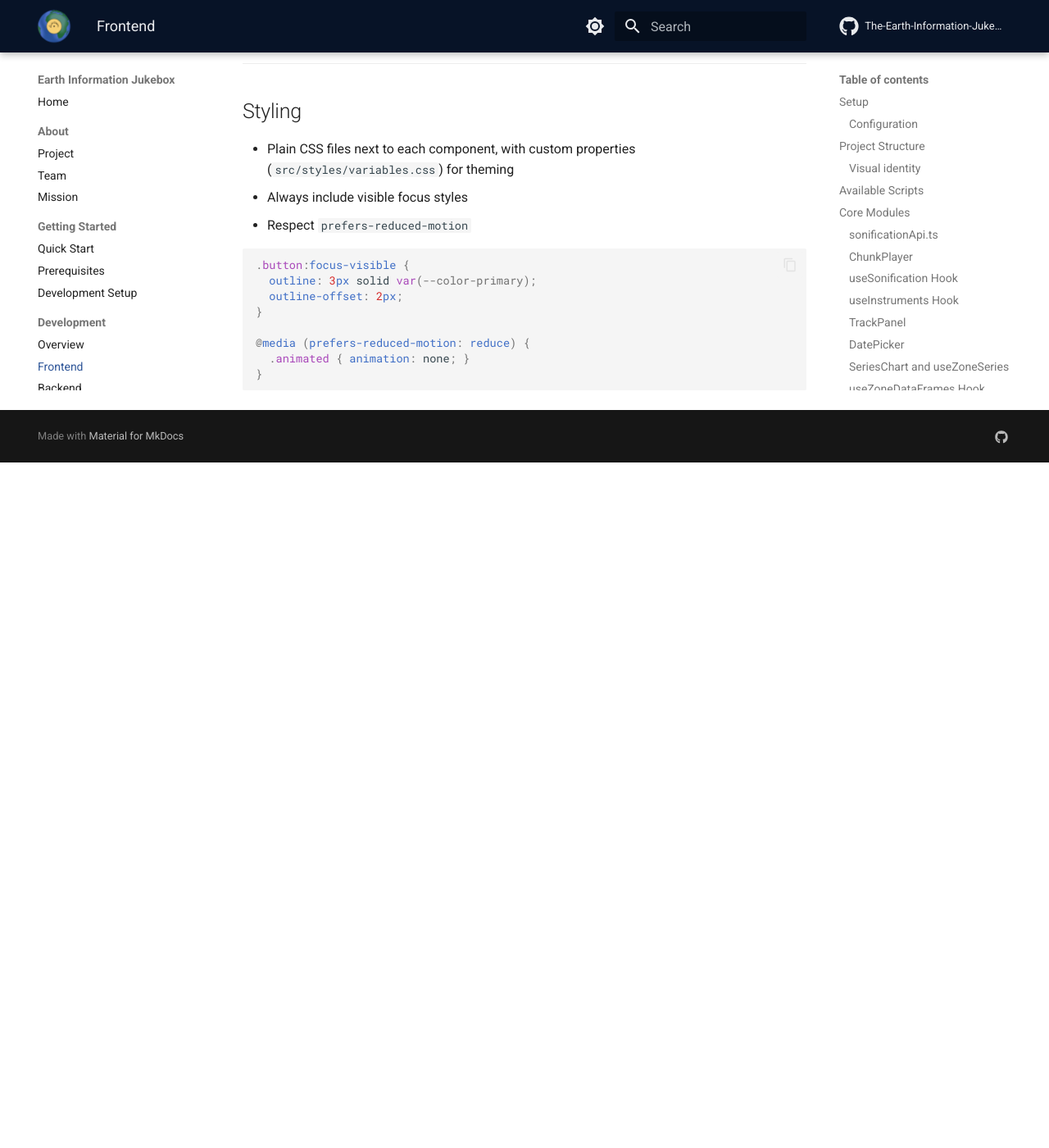
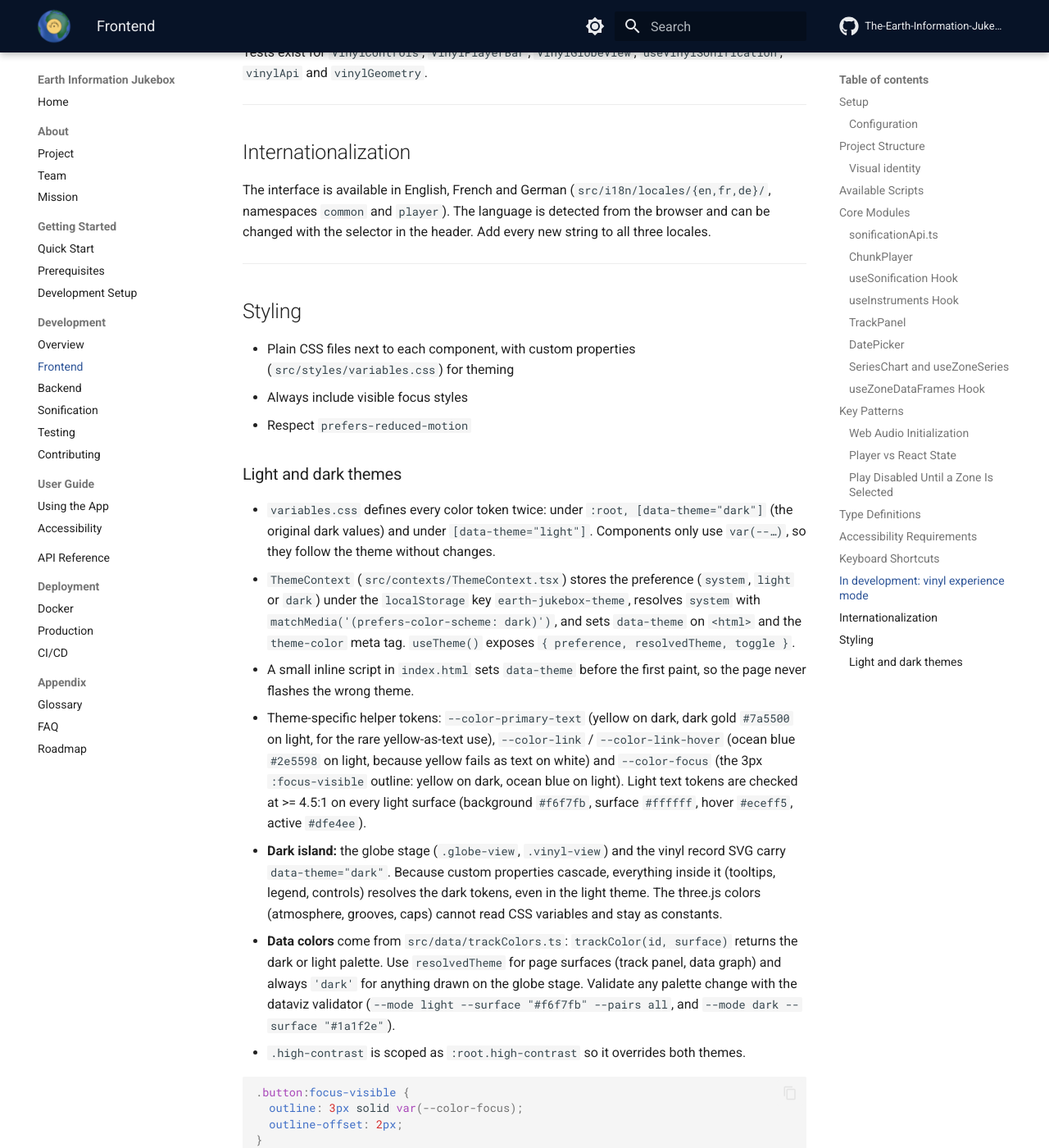
Before and after one commit to The-Earth-Information-Jukebox-HEIG-VD/documentation, an MkDocs documentation site: the page built from docs/development/frontend.md, in a window 1280 px wide and 1400 px high, scrolled down 9977 px. Shown: the whole window at 82% size. Built offline with MkDocs 1.6.1 and Material for MkDocs 9.7.7, drawn with Linux system fonts in a browser that asks for light colours; comment, search, counter and statistics services are not loaded; before the commit the page ends 10541 px from its top, so only the background shows below that; some of the changed text lies outside the part shown.

Commit message:
docs: light and dark themes (#4)
* docs: light and dark themes (toggle, dark globe stage, two track palettes)

Co-Authored-By: Claude Opus 5.5 <noreply@anthropic.com>

* docs: light column in the visual identity table; sea ice track colour

Co-Authored-By: Claude Opus 5.5 <noreply@anthropic.com>

* docs: sea ice is ice white on dark backgrounds

Co-Authored-By: Claude Opus 5.5 <noreply@anthropic.com>

* docs: note the open sea ice / snow check on dark backgrounds

Co-Authored-By: Claude Opus 5.5 <noreply@anthropic.com>

---------

Co-authored-by: Claude Opus 5.5 <noreply@anthropic.com>

````diff
--- a/docs/development/frontend.md
+++ b/docs/development/frontend.md
@@ -83,15 +83,18 @@ The live UI is `AudioPlayerEnhanced` (with `Timeline`, `DatePicker` and the opti
 
 The palette comes from the logo (the Earth drawn as a vinyl record; source in `webapp/design/logo-source.png`, web sizes in `webapp/public/`). Tokens live in `src/styles/variables.css`:
 
-| Token | Value | Use |
-|---|---|---|
-| `--color-primary` | `#f5d078` (label yellow) | buttons, links, focus ring, selected fills |
-| `--color-on-primary` | `#0a0e17` | text and icons on a yellow fill (never white) |
-| `--color-secondary` | `#4a6fc7` (ocean blue) | graphics only; `--color-secondary-text` `#8ea8e6` for blue text |
-| `--color-land` | `#5a8c7c` (land green) | graphics; `--color-land-text` `#8fc3ae` for text |
-| `--color-background` / `--color-surface` | `#071327` / `#0f203e` | deep ocean blue (the logo's ocean, darkened) for the page and panels |
+| Token | Dark theme | Light theme | Use |
+|---|---|---|---|
+| `--color-primary` | `#f5d078` (label yellow) | `#f5d078` | buttons and selected fills (in light, selected fills add a navy `--selected-ring`) |
+| `--color-on-primary` | `#071327` | `#071327` | text and icons on a yellow fill (never white) |
+| `--color-primary-text` | `#f5d078` | `#7a5500` | the rare yellow-as-text use (yellow fails as text on white) |
+| `--color-link` | `#fbe3a6` | `#2e5598` | links |
+| `--color-focus` | `#f5d078` | `#2e5598` | the 3px `:focus-visible` ring |
+| `--color-secondary` | `#4a6fc7` (ocean blue) | `#4a6fc7` | graphics only; `--color-secondary-text` (`#8ea8e6` / `#2e5598`) for blue text |
+| `--color-land` | `#5a8c7c` (land green) | `#3f7a66` | graphics; `--color-land-text` (`#8fc3ae` / `#2f6b57`) for text |
+| `--color-background` / `--color-surface` | `#071327` / `#0f203e` | `#f6f7fb` / `#ffffff` | page and panels (dark: the logo's ocean, darkened) |
 
-Areas are separated by surface tone and spacing, not borders. Borders remain only on form controls (`--color-control-border`, at least 3:1), on data marks and in high contrast mode. Track colours (`data/trackColors.ts`) are data, not brand: the lightning yellow is close to the label yellow, so selected states next to track dots stay neutral.
+Areas are separated by surface tone and spacing, not borders. Borders remain only on form controls (`--color-control-border`, at least 3:1), on data marks and in high contrast mode. Track colours (`data/trackColors.ts`, one palette per theme, see [Light and dark themes](#light-and-dark-themes)) are data, not brand: the lightning yellow is close to the label yellow, so selected states next to track dots stay neutral.
 
 ---
 
@@ -300,9 +303,19 @@ The interface is available in English, French and German (`src/i18n/locales/{en,
 - Always include visible focus styles
 - Respect `prefers-reduced-motion`
 
+### Light and dark themes
+
+- `variables.css` defines every color token twice: under `:root, [data-theme="dark"]` (the original dark values) and under `[data-theme="light"]`. Components only use `var(--…)`, so they follow the theme without changes.
+- `ThemeContext` (`src/contexts/ThemeContext.tsx`) stores the preference (`system`, `light` or `dark`) under the `localStorage` key `earth-jukebox-theme`, resolves `system` with `matchMedia('(prefers-color-scheme: dark)')`, and sets `data-theme` on `<html>` and the `theme-color` meta tag. `useTheme()` exposes `{ preference, resolvedTheme, toggle }`.
+- A small inline script in `index.html` sets `data-theme` before the first paint, so the page never flashes the wrong theme.
+- Theme-specific helper tokens: `--color-primary-text` (yellow on dark, dark gold `#7a5500` on light, for the rare yellow-as-text use), `--color-link` / `--color-link-hover` (ocean blue `#2e5598` on light, because yellow fails as text on white) and `--color-focus` (the 3px `:focus-visible` outline: yellow on dark, ocean blue on light). Light text tokens are checked at >= 4.5:1 on every light surface (background `#f6f7fb`, surface `#ffffff`, hover `#eceff5`, active `#dfe4ee`).
+- **Dark island:** the globe stage (`.globe-view`, `.vinyl-view`) and the vinyl record SVG carry `data-theme="dark"`. Because custom properties cascade, everything inside it (tooltips, legend, controls) resolves the dark tokens, even in the light theme. The three.js colors (atmosphere, grooves, caps) cannot read CSS variables and stay as constants.
+- **Data colors** come from `src/data/trackColors.ts`: `trackColor(id, surface)` returns the dark or light palette. Use `resolvedTheme` for page surfaces (track panel, data graph) and always `'dark'` for anything drawn on the globe stage. Validate any palette change with the dataviz validator (`--mode light --surface "#f6f7fb" --pairs all`, and `--mode dark --surface "#1a1f2e"`).
+- `.high-contrast` is scoped as `:root.high-contrast` so it overrides both themes.
+
 ```css
 .button:focus-visible {
-  outline: 3px solid var(--color-primary);
+  outline: 3px solid var(--color-focus);
   outline-offset: 2px;
 }
 
````
Also changed, not shown: docs/user-guide/accessibility.md (+30 -2 lines), docs/user-guide/using-the-app.md (+7 -1 lines).
